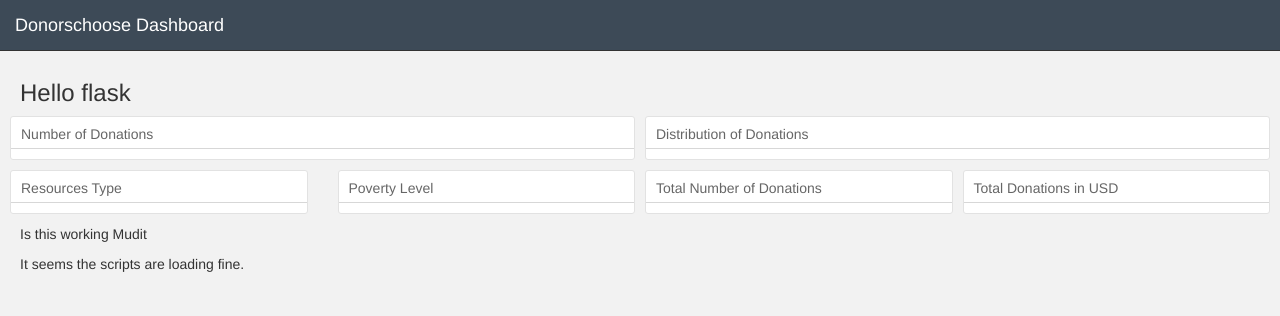
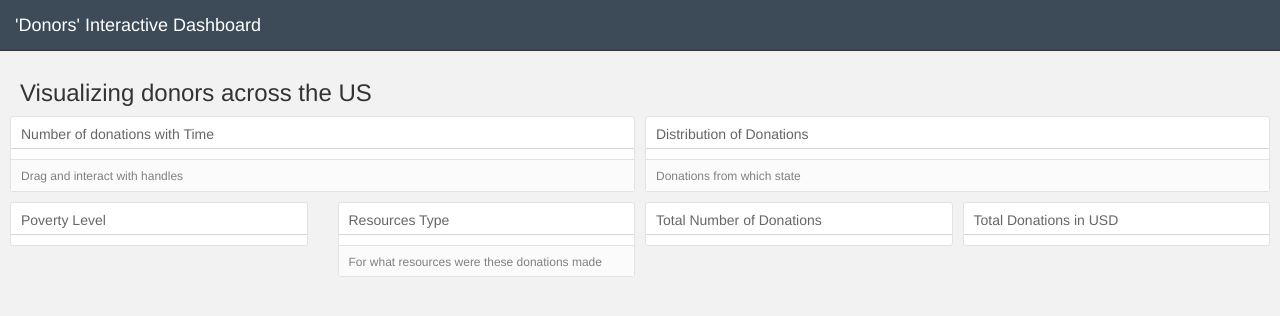
Before and after one commit to emptyr1/DonationsViz, a Flask app: page / in a window 1280 px wide. Shown: the top 316 px of the page. Run offline with Flask 2, Linux system fonts and the light colour scheme; data that the repository does not hold is empty; some libraries are stand-ins or nearby versions.

```diff
--- a/application.py
+++ b/application.py
@@ -29,7 +29,7 @@ def index():
 def viewdbfile():
     connection = pymongo.MongoClient(MONGODB_URI)
     db = connection[DBS_NAME][COLLECTION_NAME] #which database and which collection to use goes here
-    results = db.find(limit=10000)
+    results = db.find(limit=50000)
     json_projects = []
     if results:
         for result in results:
--- a/static/js/graphs.js
+++ b/static/js/graphs.js
@@ -3,11 +3,13 @@ queue()
     .defer(d3.json, "static/geojson/us-states.json")
     .await(makeGraphs);
 
+
 function makeGraphs(error, projectsJson, statesJson) {
-
+	console.log("fetching data from the db");
 	//Clean projectsJson data
 	var donorschooseProjects = projectsJson;
 	var dateFormat = d3.time.format("%Y-%m-%d %H:%M:%S");
+
 	donorschooseProjects.forEach(function(d) {
 		d["date_posted"] = dateFormat.parse(d["date_posted"]);
 		d["date_posted"].setDate(1);
--- a/templates/index.html
+++ b/templates/index.html
@@ -3,7 +3,7 @@
 <head>
   <title>Dashboard</title>
 
-  <h3> Hello flask </h3>
+  <h3> Visualizing donors across the US </h3>
   <link rel="stylesheet" href="./static/lib/css/bootstrap.min.css">
   <link rel="stylesheet" href="./static/lib/css/keen-dashboards.css">
   <link rel="stylesheet" href="./static/lib/css/dc.css">
@@ -16,7 +16,7 @@
 	<div class="navbar navbar-inverse navbar-fixed-top" role="navigation">
     <div class="container-fluid">
       <div class="navbar-header">
-        <a class="navbar-brand" href="">Donorschoose Dashboard</a>
+        <a class="navbar-brand" href="">'Donors' Interactive Dashboard</a>
       </div>
     </div>
   </div>
@@ -28,33 +28,22 @@
       <div class="col-sm-6">
         <div class="row">
 
-          <!-- Time Chart -->
+      <!-- Time chart -->
       <div class="col-sm-12">
             <div class="chart-wrapper">
               <div class="chart-title">
-                Number of Donations
+                Number of donations with Time
               </div>
               <div class="chart-stage">
                 <div id="time-chart"></div>
               </div>
-            </div>
-          </div>
-          <!-- Time Chart -->
-
-          <!-- Resources Pie -->
-          <div class="col-sm-6">
-            <div class="chart-wrapper">
-              <div class="chart-title">
-                Resources Type
-              </div>
-              <div class="chart-stage">
-                <div id="resource-type-row-chart"></div>
+              <div class="chart-notes">
+                Drag and interact with handles
               </div>
             </div>
       </div>
-          <!-- Resources Pie -->
 
-          <!-- Poverty Pie -->
+      <!-- Poverty side pie chart -->
       <div class="col-sm-6">
             <div class="chart-wrapper">
               <div class="chart-title">
@@ -65,12 +54,24 @@
               </div>
             </div>
       </div>
-          <!-- Poverty Pie -->
+
+      <div class="col-sm-6">
+            <div class="chart-wrapper">
+              <div class="chart-title">
+                Resources Type
+              </div>
+              <div class="chart-stage">
+                <div id="resource-type-row-chart"></div>
+              </div>
+              <div class="chart-notes">
+                For what resources were these donations made
+              </div>
+            </div>
+      </div>
 
     </div>
   </div>
 
-      <!-- Map -->
   <div class="col-sm-6">
         <div class="chart-wrapper">
           <div class="chart-title">
@@ -79,11 +80,13 @@
           <div class="chart-stage">
             <div id="us-chart"></div>
           </div>
+          <div class="chart-notes">
+                Donations from which state
           </div>
         </div>
-      <!-- Map -->
+  </div>
 
-      <!-- Metric 1 -->
+<!-- Display numbers -->
   <div class="col-sm-3">
         <div class="chart-wrapper">
           <div class="chart-title">
@@ -94,9 +97,7 @@
           </div>
         </div>
   </div>
-      <!-- Metric 1 -->
 
-      <!-- Metric 2 -->
   <div class="col-sm-3">
         <div class="chart-wrapper">
           <div class="chart-title">
@@ -107,11 +108,13 @@
           </div>
         </div>
       </div>
-      <!-- Metric 2 -->
+
+
+
 
     </div>
 
-<p> Is this working Mudit </p>
+  </div>
 
 
 
@@ -124,7 +127,7 @@
 	  <script src="./static/lib/js/keen.min.js"></script>
   	<script src='./static/js/graphs.js' type='text/javascript'></script>
 
-  		<p> It seems the scripts are loading fine. </p>
+
 
 </body>
 
```
Lines whose indentation alone changed are shown as unchanged.
